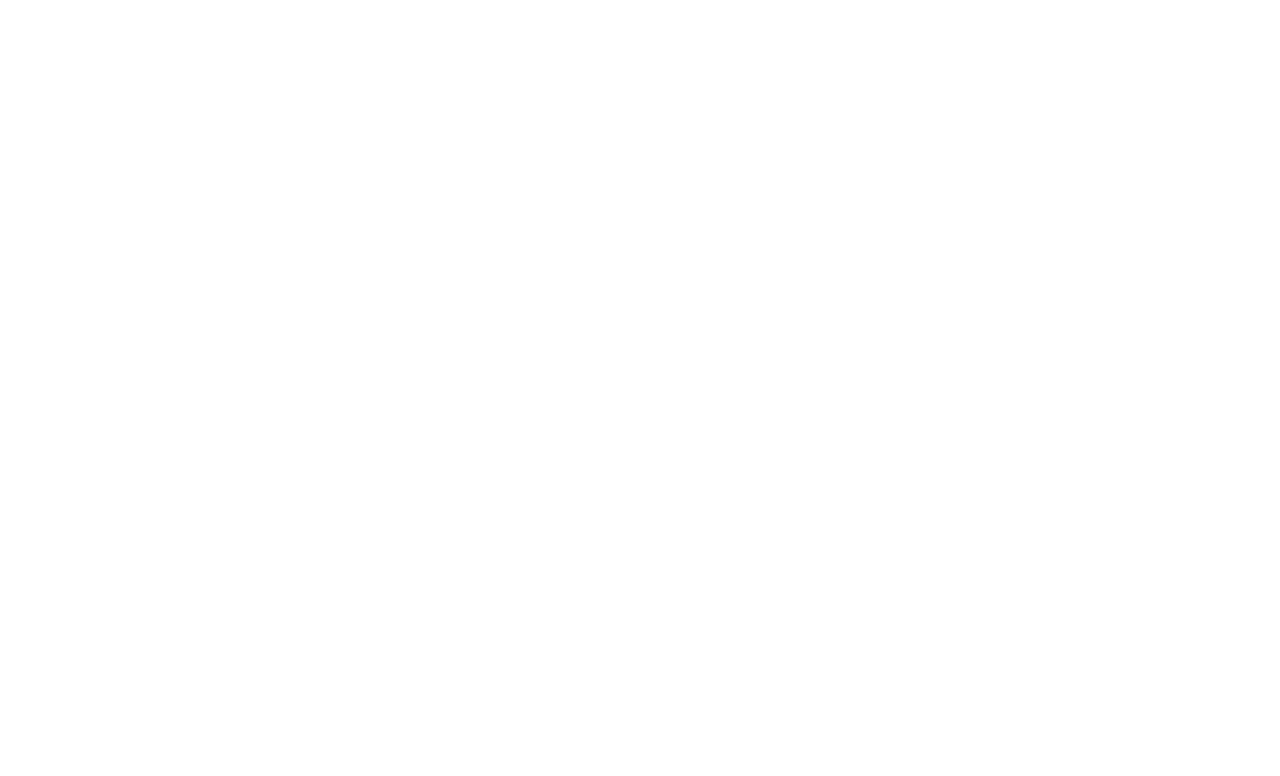
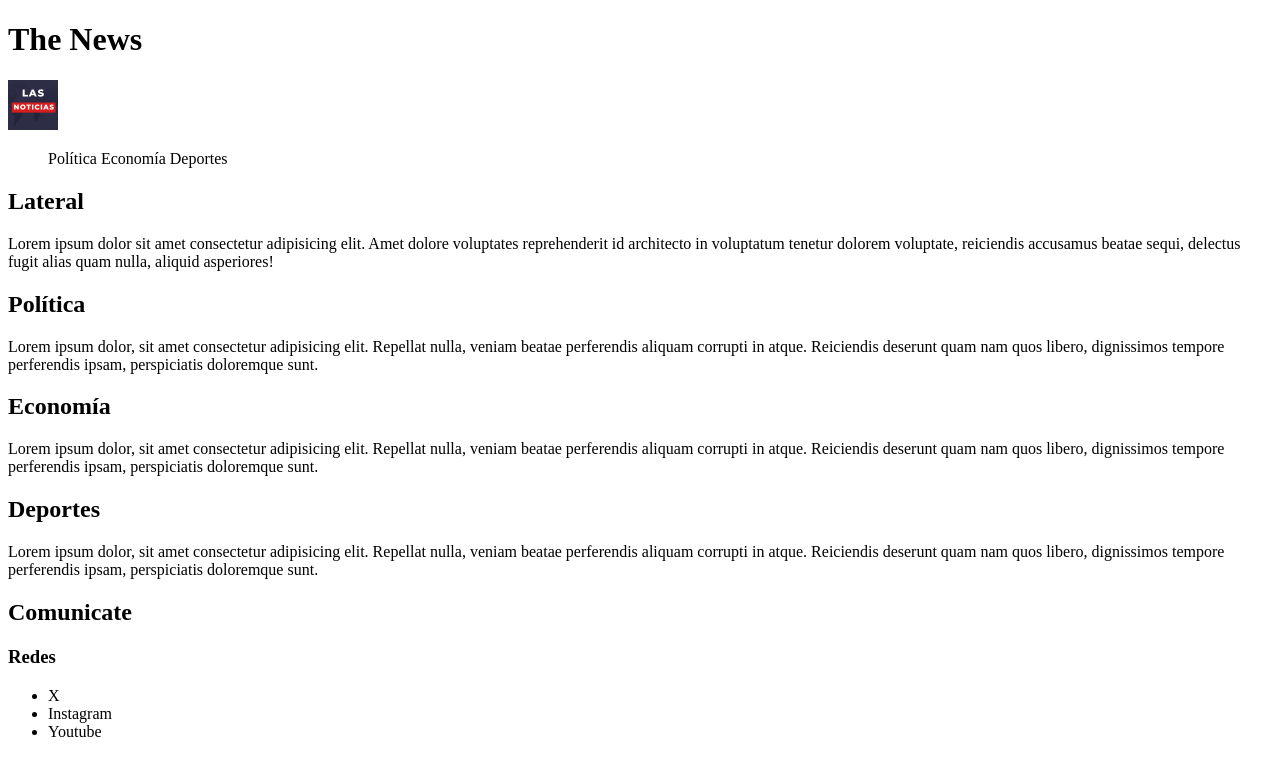
Before and after one commit to tanonibrenda/tp1Webdesing, a plain HTML site: page index.html in a window 1280 px wide. Drawn offline with Linux system fonts and the light colour scheme.

Commit message:
estructura

```diff
--- a/index.html
+++ b/index.html
@@ -1,11 +1,51 @@
 <!DOCTYPE html>
-<html lang="en">
+<html lang="es">
 <head>
     <meta charset="UTF-8">
     <meta name="viewport" content="width=device-width, initial-scale=1.0">
-    <title>Document</title>
+    <title>The News</title>
 </head>
 <body>
+    <header>
+        <h1>The News</h1>
+        <img src="./img/logoNoticias.png" alt="logo The News">
+        <nav>
+            <ul>
+                <il>Política</il>
+                <il>Economía</il>
+                <il>Deportes</il>
+            </ul>
+        </nav>
+    </header>
+    <main>
+        <aside>
+            <h2>Lateral</h2>
+            <div>
+                <p>Lorem ipsum dolor sit amet consectetur adipisicing elit. Amet dolore voluptates reprehenderit id architecto in voluptatum tenetur dolorem voluptate, reiciendis accusamus beatae sequi, delectus fugit alias quam nulla, aliquid asperiores!</p>
+            </div>
+        </aside>
+        <section>
+            <h2>Política</h2>
+                <p>Lorem ipsum dolor, sit amet consectetur adipisicing elit. Repellat nulla, veniam beatae perferendis aliquam corrupti in atque. Reiciendis deserunt quam nam quos libero, dignissimos tempore perferendis ipsam, perspiciatis doloremque sunt.</p>
+        </section>
+        <section>
+            <h2>Economía</h2>
+                <p>Lorem ipsum dolor, sit amet consectetur adipisicing elit. Repellat nulla, veniam beatae perferendis aliquam corrupti in atque. Reiciendis deserunt quam nam quos libero, dignissimos tempore perferendis ipsam, perspiciatis doloremque sunt.</p>
+        </section>
+        <section>
+            <h2>Deportes</h2>
+                <p>Lorem ipsum dolor, sit amet consectetur adipisicing elit. Repellat nulla, veniam beatae perferendis aliquam corrupti in atque. Reiciendis deserunt quam nam quos libero, dignissimos tempore perferendis ipsam, perspiciatis doloremque sunt.</p>
+        </section>
 
+    </main>
+    <footer>
+        <h2>Comunicate</h2>
+            <h3>Redes</h3>
+            <ul>
+                <li>X</li>
+                <li>Instagram</li>
+                <li>Youtube</li>
+            </ul>
+    </footer>
 </body>
 </html>
```
Also changed, not shown: img/logNew.png (added), img/logoNoticias.png (added).
